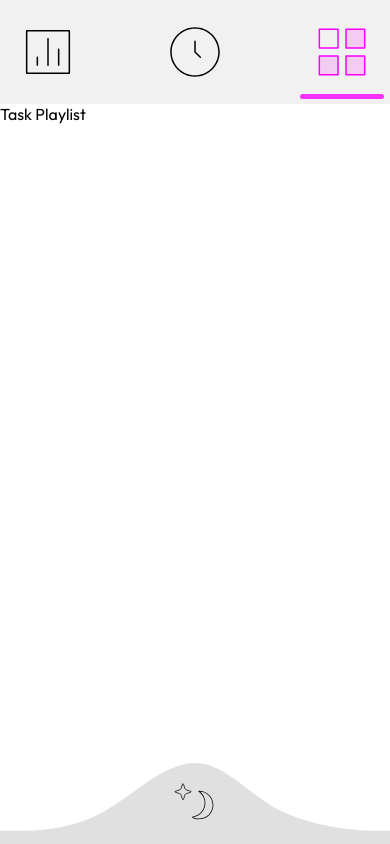
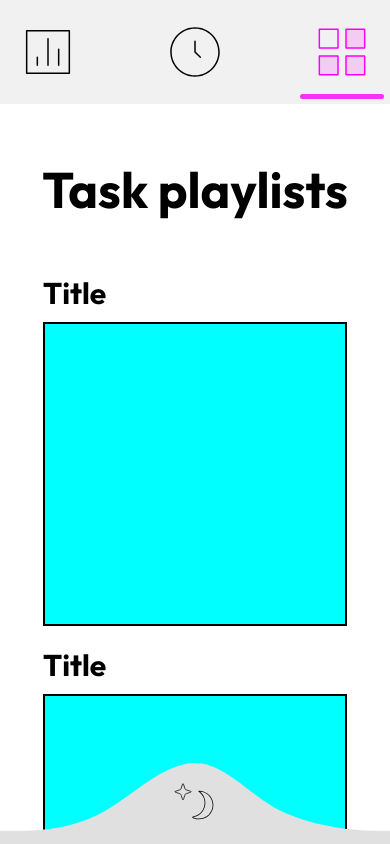
Before and after one commit to ysurovykin/MyTasks, a React (Create React App) app in the folder client/: page /main in a window 390 px wide. Both pictures are taken after a click on the icon 341 px from the left and 52 px from the top of the page. Shown: the top 844 px of the page. Built offline with nearby package versions, Linux system fonts and the light colour scheme; the HTML template or start-up script is replaced by a standard one.

Commit message:
Add responsive task playlists page

```diff
--- /dev/null
+++ b/client/src/components/playlist/index.js
@@ -0,0 +1,10 @@
+function Playlist() {
+    return(
+        <div className="playlist-wrapper">
+            <h3>Title</h3>
+            <div className="playlist"></div>
+        </div>
+    )
+}
+
+export default Playlist;
--- a/client/src/components/taskDaily/taskDaily.scss
+++ b/client/src/components/taskDaily/taskDaily.scss
@@ -7,7 +7,7 @@
         'header progress'
         'tasks tasks';
     grid-template-columns: 1fr 1fr;
-    grid-template-rows: 70px 1fr 20px;
+    grid-template-rows: 70px 1fr;
     row-gap: 80px;
 
     @media (max-width: 1000px) {
@@ -110,6 +110,7 @@
 
     .task-daily-wrapper__tasks-wrapper {
         grid-area: tasks;
+        padding-bottom: 80px;
         display: grid;
         grid-template-areas:
             'most'
--- a/client/src/components/taskPlaylist/index.js
+++ b/client/src/components/taskPlaylist/index.js
@@ -1,10 +1,25 @@
+import Playlist from '../playlist'
 import './taskPlaylist.scss'
 
 function taskPlaylist() {
-    return(
-    <>
-    Task Playlist
-    </>
+    return (
+        <div className='task-playlists-wrapper'>
+            <h1>Task playlists</h1>
+            <div className='task-playlists-wrapper__playlists'>
+                <Playlist />
+                <Playlist />
+                <Playlist />
+                <Playlist />
+                <Playlist />
+                <Playlist />
+                <Playlist />
+                <div className="task-playlists-wrapper__add-playlist-wrapper">
+                    <div className="playlist">
+                        <img src='./images/plus-circle128x128.png'/>
+                    </div>
+                </div>
+            </div>
+        </div>
     )
 }
 
--- a/client/src/components/taskPlaylist/taskPlaylist.scss
+++ b/client/src/components/taskPlaylist/taskPlaylist.scss
@@ -0,0 +1,175 @@
+.task-playlists-wrapper {
+    width: 100%;
+    height: 100vh;
+    padding: 50px 0px 0px 100px;
+    display: grid;
+    grid-template-areas:
+        'header'
+        'playlists';
+    grid-template-columns: 1fr;
+    grid-template-rows: 70px 1fr;
+    row-gap: 40px;
+
+    @media (max-width: 1300px) {
+        padding: 50px 40px 0px 100px;
+    }
+
+    @media (max-width: 750px) {
+        padding: 50px 40px 0px 60px;
+    }
+
+    @media (max-width: 650px) {
+        padding: 50px 0px 0px 0px;
+    }
+
+    h1 {
+        font-size: 50px;
+        grid-area: header;
+        align-self: center;
+        margin: 0;
+
+        @media (max-width: 650px) {
+            justify-self: center;
+        }
+    }
+
+    .task-playlists-wrapper__playlists {
+        padding-bottom: 80px;
+        display: grid;
+        grid-template-columns: repeat(3, 1fr);
+        column-gap: 30px;
+        row-gap: 30px;
+        overflow-y: auto;
+
+        &::-webkit-scrollbar {
+            display: none;
+        }
+
+        @media (max-width: 950px) {
+            grid-template-columns: repeat(2, 1fr);
+        }
+
+        @media (max-width: 650px) {
+            justify-self: center;
+            overflow: visible;
+            padding-bottom: 140px;
+
+        }
+
+        @media (max-width: 530px) {
+            grid-template-columns: 1fr;
+            padding-bottom: 120px;
+            row-gap: 10px;
+        }
+
+        .task-playlists-wrapper__add-playlist-wrapper {
+            .playlist {
+                display: flex;
+                align-items: center;
+                justify-content: center;
+                margin-top: 50px;
+                height: 300px;
+                width: 300px;
+                background: linear-gradient(145deg, rgba(255, 255, 255, 1), rgba(0, 0, 0, 0.58));
+                border: 2px solid black;
+                cursor: pointer;
+
+                @media (max-width: 1250px) {
+                    height: 250px;
+                    width: 250px;
+                }
+
+                @media (max-width: 1100px) {
+                    height: 200px;
+                    width: 200px;
+                }
+
+                @media (max-width: 950px) {
+                    height: 250px;
+                    width: 250px;
+                }
+
+                @media (max-width: 800px) {
+                    height: 200px;
+                    width: 200px;
+                }
+
+                @media (max-width: 650px) {
+                    height: 250px;
+                    width: 250px;
+                    margin-top: 57px;
+                }
+
+                @media (max-width: 580px) {
+                    height: 200px;
+                    width: 200px;
+                }
+                @media (max-width: 530px) {
+                    height: 300px;
+                    width: 300px;
+                }
+            }
+        }
+
+        .playlist-wrapper {
+            @media (max-width: 650px) {
+                display: flex;
+                flex-direction: column;
+                align-self: center;
+                justify-self: center;
+            }
+
+            h3 {
+                font-size: 25px;
+                margin: 10px 0px;
+
+                @media (max-width: 650px) {
+                    font-size: 30px;
+                }
+            }
+
+            .playlist {
+                height: 300px;
+                width: 300px;
+                background-color: aqua;
+                border: 2px solid black;
+                cursor: pointer;
+
+                @media (max-width: 1250px) {
+                    height: 250px;
+                    width: 250px;
+                }
+
+                @media (max-width: 1100px) {
+                    height: 200px;
+                    width: 200px;
+                }
+
+                @media (max-width: 950px) {
+                    height: 250px;
+                    width: 250px;
+                }
+
+                @media (max-width: 800px) {
+                    height: 200px;
+                    width: 200px;
+                }
+
+                @media (max-width: 650px) {
+                    height: 250px;
+                    width: 250px;
+
+                }
+
+                @media (max-width: 580px) {
+                    height: 200px;
+                    width: 200px;
+                }
+                @media (max-width: 530px) {
+                    height: 300px;
+                    width: 300px;
+                }
+            }
+        }
+    }
+}
```
Also changed, not shown: client/public/images/plus-circle128x128.png (added), client/src/components/taskStats/taskStats.scss (line endings or trailing spaces).
